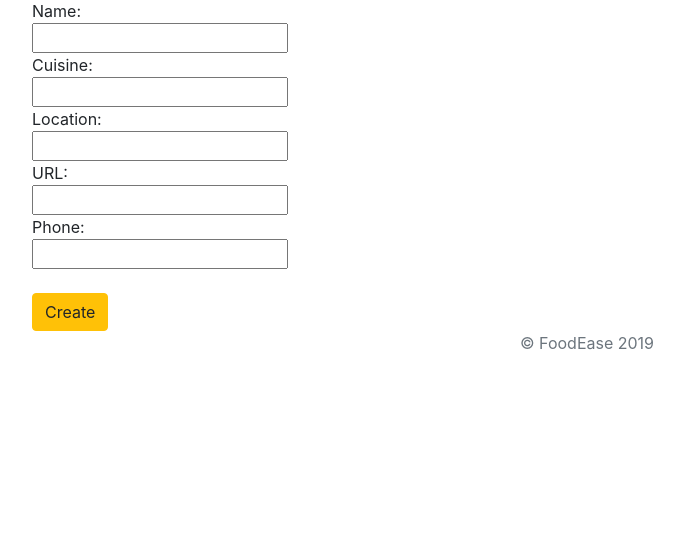
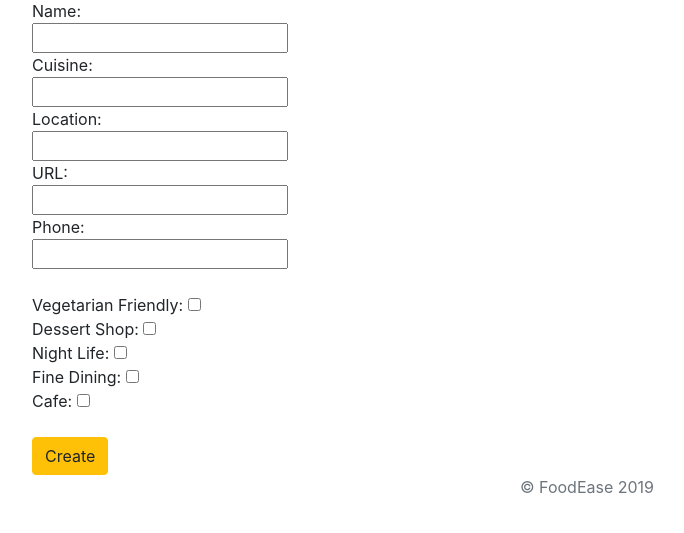
Before and after one commit to llyvonne9/CafeOfAbdu, a Django app: page /restaurant/create in a window 1280 px wide. Shown: the part 113-646 px from the top of the page, without its empty margins (53-737 px from the left). Run offline with Django 3.2, Linux system fonts and the light colour scheme; the visitor is signed in with stand-in values (Sample User, id 1); some libraries are stand-ins or nearby versions.

Commit message:
Added functionality to categorise restaurant in create

```diff
--- a/FoodEase/restaurant/models.py
+++ b/FoodEase/restaurant/models.py
@@ -9,3 +9,8 @@ class Restaurant(models.Model):
     url = models.TextField()
     phone = models.CharField(max_length=50)
     likes = models.IntegerField(default=1)
+    is_veg = models.BooleanField(default=False)
+    is_dessert = models.BooleanField(default=False)
+    is_nightlife = models.BooleanField(default=False)
+    is_finedining = models.BooleanField(default=False)
+    is_cafe = models.BooleanField(default=False)
--- a/FoodEase/restaurant/templates/restaurant/create.html
+++ b/FoodEase/restaurant/templates/restaurant/create.html
@@ -31,7 +31,22 @@ Phone:
 <br />
 <input type="text" name="phone" />
 <br />
-
+<br />
+Vegetarian Friendly:
+<input type="checkbox" name="veg" />
+<br />
+Dessert Shop:
+<input type="checkbox" name="dessert" />
+<br />
+Night Life:
+<input type="checkbox" name="night" />
+<br />
+Fine Dining:
+<input type="checkbox" name="fine" />
+<br />
+Cafe:
+<input type="checkbox" name="cafe" />
+<br />
 <br />
 <input class="btn btn-warning" type="submit" value="Create" />
 </form>
--- a/FoodEase/restaurant/views.py
+++ b/FoodEase/restaurant/views.py
@@ -19,6 +19,16 @@ def create(request):
             restaurant.location = request.POST['location']
             restaurant.url = request.POST['url']
             restaurant.phone = request.POST['phone']
+            if 'veg' in request.POST:
+                restaurant.is_veg = True
+            if 'dessert' in request.POST:
+                restaurant.is_dessert = True
+            if 'night' in request.POST:
+                restaurant.is_nightlife = True
+            if 'cafe' in request.POST:
+                restaurant.is_cafe = True
+            if 'fine' in request.POST:
+                restaurant.is_finedining = True
             restaurant.save()
             return redirect('/restaurant/'+ str(restaurant.id))
         else:
```
Also changed, not shown: FoodEase/restaurant/migrations/0003_auto_20190414_2121.py (added).
